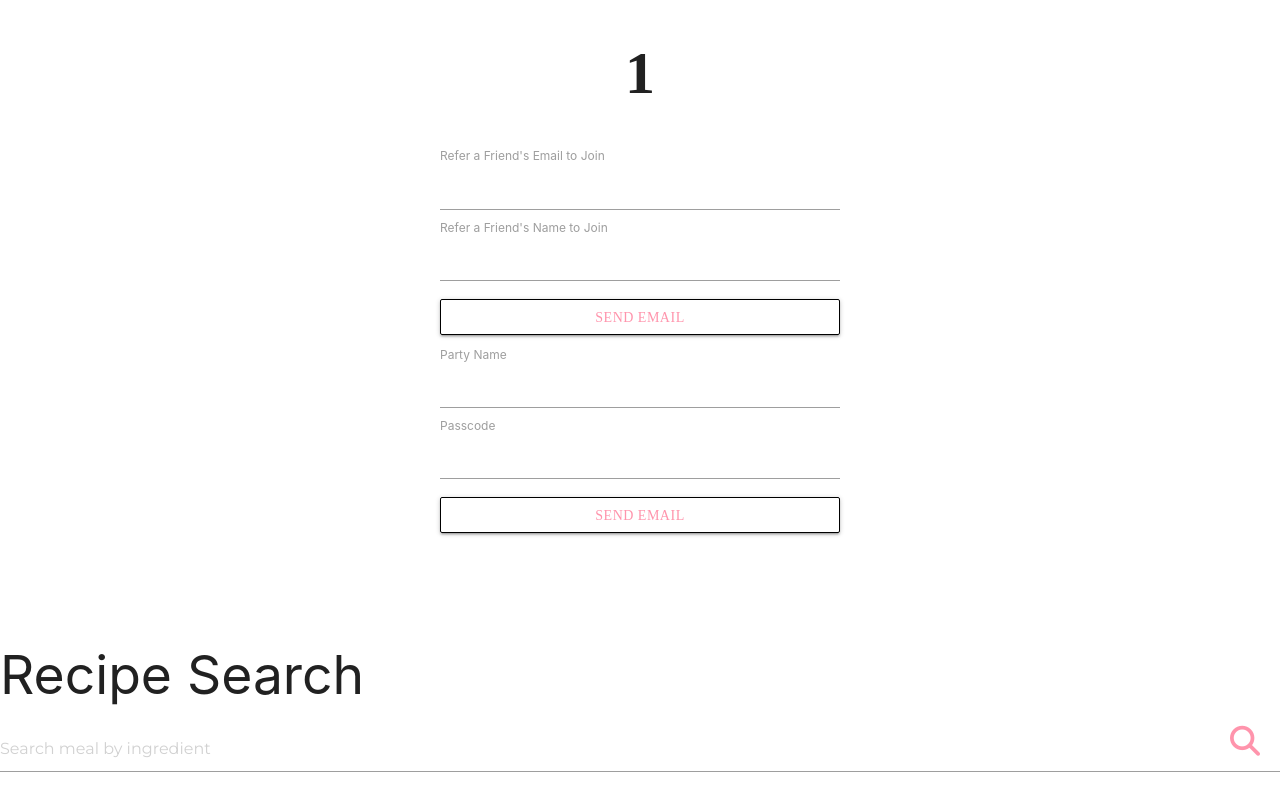
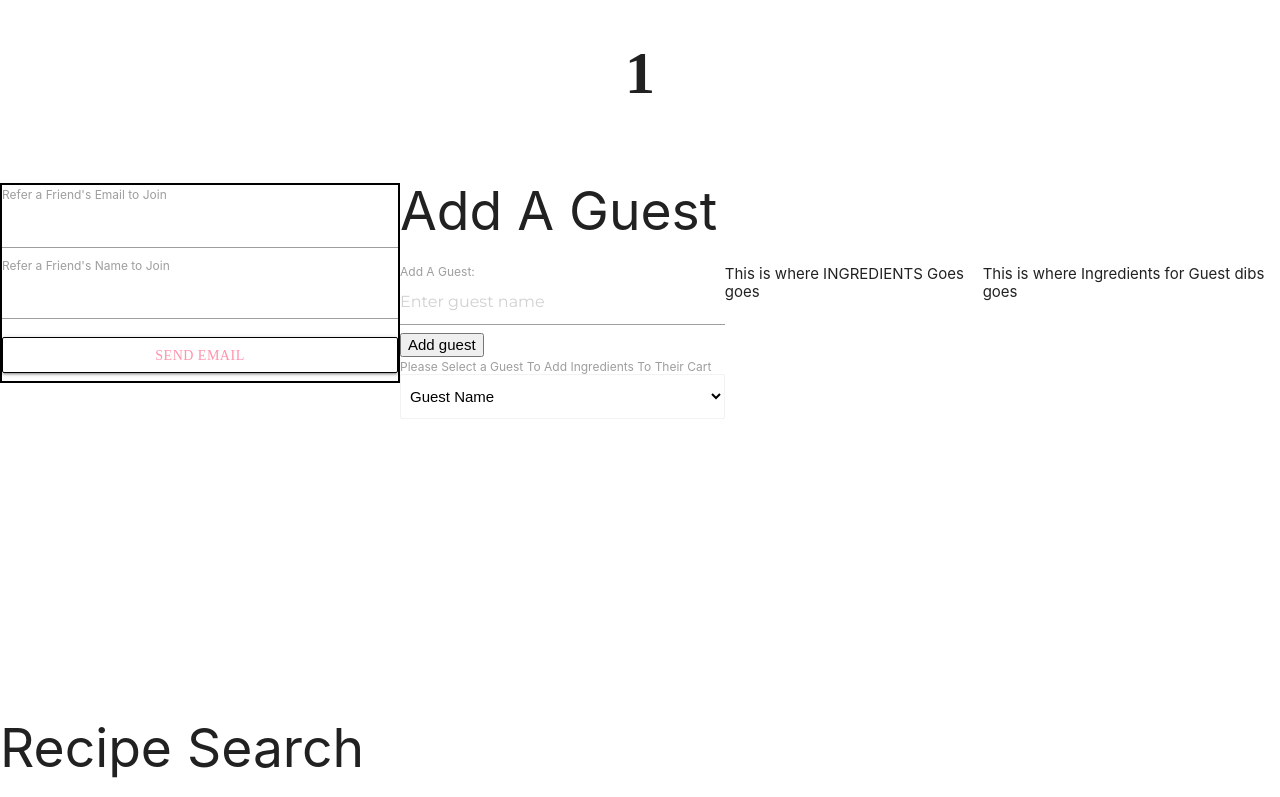
Before and after one commit to whats-for-dinner-juno/teamFoodie, a React (Create React App) app: page /dashboard/1 in a window 1280 px wide. Shown: the top 797 px of the page. Built offline with nearby package versions, Linux system fonts and the light colour scheme; a web font is replaced by a local one.

Commit message:
fixing props/state

```diff
--- a/src/components/RecipeDetails.js
+++ b/src/components/RecipeDetails.js
@@ -121,8 +121,8 @@ class RecipeDetails extends Component {
           </form>
         </ul>
         <p>{strInstructions}</p>
-        <button>Back to search</button>
-        <button onClick={this.addRecipesToParty}>Add this recipe to party</button>
+        <button className="btn">Back to search</button>
+        <button className="btn" onClick={this.addRecipesToParty}>Add this recipe to party</button>
       </div>
     );
   }
--- a/src/components/Referral.js
+++ b/src/components/Referral.js
@@ -12,7 +12,7 @@ class Referral extends Component{
         this.state = {
             email: '',
             partyName: '',
-            passcode: '',
+            // passcode: '',
             inviteeName: '',
             dbRef: firebase.database()
         }
@@ -35,7 +35,7 @@ class Referral extends Component{
         let templateParams = {
             "email": this.state.email,
             "party": this.state.partyName,
-            "passcode": this.state.passcode
+            // "passcode": this.state.passcode
          }
 
         this.state.dbRef.ref('parties/' + this.props.partyName + '/members').child(this.state.inviteeName).set(this.state.email);
@@ -75,17 +75,17 @@ class Referral extends Component{
                     value={this.state.inviteeName}
                     name='inviteeName'/>
                 <button className="btn refBtn" onClick={this.handleClick}>send email</button>
-                <label htmlFor="partyName">Party Name</label>
+                {/* <label htmlFor="partyName">Party Name</label>
                 <input type="text"
                     onChange={this.handleChange}
                     value={this.state.partyName}
-                    name='partyName'/>
-                <label htmlFor="passcode">Passcode</label>
+                    name='partyName'/> */}
+                {/* <label htmlFor="passcode">Passcode</label>
                 <input type="text"
                     onChange={this.handleChange}
                     value={this.state.passcode}
                     name='passcode'/>
-                <button className="btn refBtn" onClick={this.handleClick}>send email</button>
+                <button className="btn refBtn" onClick={this.handleClick}>send email</button> */}
             </form>
         )
     }
--- a/src/components/partyGroup/PartyInvites.js
+++ b/src/components/partyGroup/PartyInvites.js
@@ -1,25 +1,87 @@
-import React, { Component } from 'react';
+import React, { Component, Fragment } from 'react';
 import Referral from '../Referral';
 import Search from './../Search';
-import {Route} from 'react-router-dom';
+import {Route, Switch} from 'react-router-dom';
+import RecipeDetails from '../RecipeDetails';
 
 class PartyInvites extends Component {
     constructor(props) {
         super(props);
+        this.state = {
+            currentGuest: '',
+            newGuest: '',
+            guestList: [],
+        }
 
     }
     componentWillMount()  {
         this.props.updatePartyName(this.props.match.params.partyName);
     }
+
+    handleChange = (event) => {
+        this.setState({
+          [event.target.name]: event.target.value,
+        });
+      };
+
+    addGuest = (e) => {
+        e.preventDefault();
+        let newGuestList = this.state.guestList.concat(this.state.newGuest);
+        console.log(newGuestList);
+        this.setState({
+            guestList: newGuestList
+        })
+    }
     render() {
         return(
-            <div>
+            <Fragment>
                 <h1>{this.props.match.params.partyName}</h1>
-                <Referral partyName={this.props.match.params.partyName} />
+                <div className="flexGrid">
+                    <div><Referral partyName={this.props.match.params.partyName} /></div>
+                    <div className="listOfGuests">
+                        <h2>Add A Guest</h2>
+                        <form action="">
+                        <label htmlFor="addGuest" className="labelBorder">Add A Guest:</label>
+                        {/* Below input adds guest to guest array on event object in Firebase. */}
+                            <input
+                            onChange={this.handleChange}
+                            name="newGuest"
+                            value={this.state.newGuest}
+                            placeholder="Enter guest name"
+                            type="text"
+                            id="addGuest"
+                            />
+                            <label className="visuallyHidden" htmlFor="clickToSubmitGuest"></label>
+                            <button onClick={this.addGuest} id="clickToSubmitGuest">Add guest</button>
+                        </form>
+                        <form>
+                        <label class="visuallyHidden">Please Select a Guest To Add Ingredients To Their Cart</label>
+                        <select name="" id="">
+                            {/* map users and save the value of the index number */}
+                            <option value="">Guest Name</option>
+                            {this.state.guestList
+                            ? this.state.guestList.map((guest) => {
+                                console.log(guest);
+                                return (
+                                    <option value={guest} key={guest}> {guest} </option>
+                                );
+                                })
+                            : console.log("fail")}
+                        </select>
+                        </form>
+                    </div>
+
+                    <div className="listOfIngredients">This is where INGREDIENTS Goes goes</div>
+                    <div className="listOfIngredientsAndGuest">This is where Ingredients for Guest dibs goes</div>
+                </div>
+
                 <div className="searchRecipes">
                     <Search />
                 </div>
-            </div>
+                <Switch>
+                <Route path="/meal/:idMeal" component={RecipeDetails}/>
+                </Switch>
+            </Fragment>
         )
     }
 }
--- a/src/styles/sass/_party.scss
+++ b/src/styles/sass/_party.scss
@@ -34,6 +34,7 @@
 }
 .partyForm,
 .refForm {
+    border: 2px solid black;
     width: 400px;
     height: 200px;
     margin: 0 auto;
@@ -48,3 +49,13 @@
     font-family: $styleFont;
     color: $secondColor;
 }
+
+// Party Invites Component
+.flexGrid {
+    display: flex;
+    justify-content: space-between;
+    align-items: center;
+}
+select {
+    display: block;
+}
```
Also changed, not shown: src/components/Login.js (deleted, +0 -97 lines), src/components/Dashboard.js (added).
